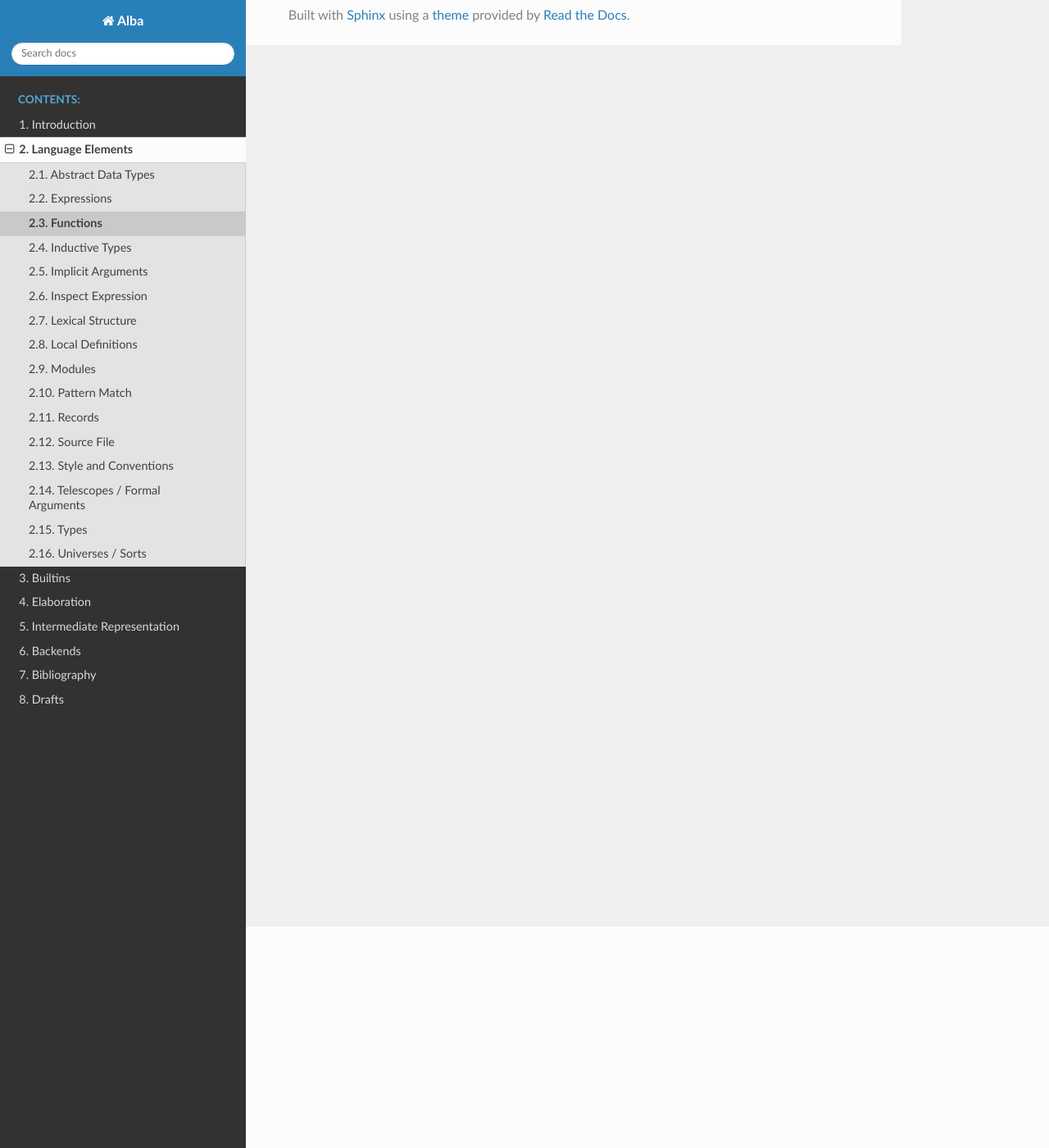
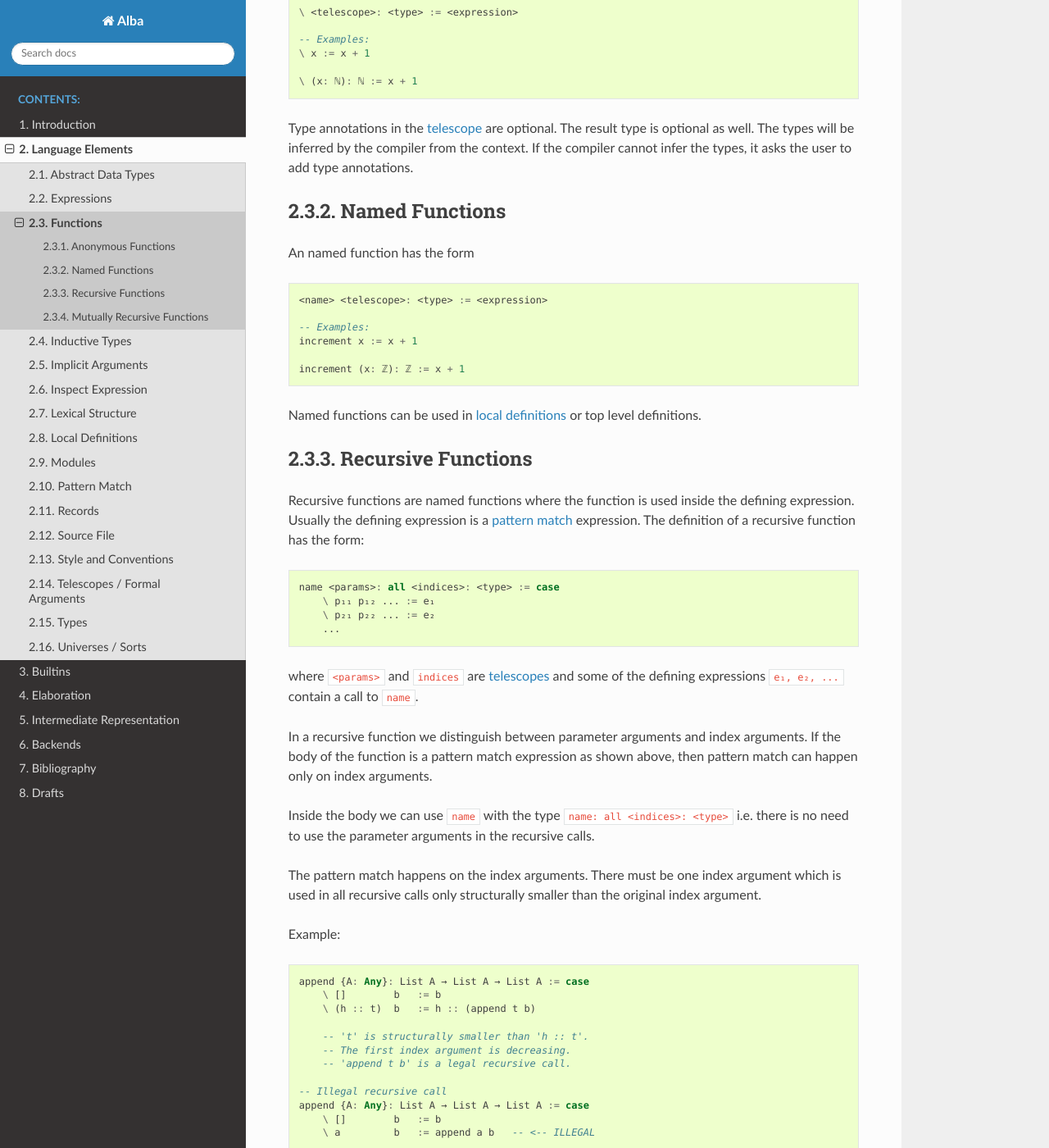
Before and after one commit to alba-lang/lang-spec, a Sphinx documentation site: the page built from sphinx/source/lang-elems/functions.rst, in a window 1280 px wide and 1400 px high, scrolled down 270 px. Shown: the whole window at 82% size. Built offline with Sphinx 7.4.7 and the Read the Docs theme 2.0.0, drawn with Linux system fonts in a browser that asks for light colours; some of the changed text lies outside the part shown.

Commit message:
Added content to 'Functions', 'Implicit Arguments' and 'Types'
	modified:   sphinx/source/lang-elems/functions.rst
	modified:   sphinx/source/lang-elems/implicit.rst
	modified:   sphinx/source/lang-elems/types.rst

```diff
--- a/sphinx/source/lang-elems/functions.rst
+++ b/sphinx/source/lang-elems/functions.rst
@@ -1,3 +1,130 @@
-****************************************
+.. _Functions:
+
+************************************************************
 Functions
-****************************************
+************************************************************
+
+
+
+Anonymous Functions
+============================================================
+
+An anonymous function is an expression of the form ::
+
+    \ <telescope>: <type> := <expression>
+
+    -- Examples:
+    \ x := x + 1
+
+    \ (x: ℕ): ℕ := x + 1
+
+Type annotations in the :ref:`telescope <Telescopes>` are optional. The result
+type is optional as well. The types will be inferred by the compiler from the
+context. If the compiler cannot infer the types, it asks the user to add type
+annotations.
+
+
+
+
+Named Functions
+============================================================
+
+An named function has the form ::
+
+    <name> <telescope>: <type> := <expression>
+
+    -- Examples:
+    increment x := x + 1
+
+    increment (x: ℤ): ℤ := x + 1
+
+Named functions can be used in :ref:`local definitions <Local Definitions>` or
+top level definitions.
+
+
+
+
+Recursive Functions
+============================================================
+
+
+Recursive functions are named functions where the function is used inside the
+defining expression. Usually the defining expression is a :ref:`pattern match
+<Pattern Match>` expression. The definition of a recursive function has the
+form::
+
+    name <params>: all <indices>: <type> := case
+        \ p₁₁ p₁₂ ... := e₁
+        \ p₂₁ p₂₂ ... := e₂
+        ...
+
+where ``<params>`` and ``indices`` are :ref:`telescopes <Telescopes>` and some
+of the defining expressions ``e₁, e₂, ...`` contain a call to ``name``.
+
+In a recursive function we distinguish between parameter arguments and index
+arguments. If the body of the function is a pattern match expression as shown
+above, then pattern match can happen only on index arguments.
+
+Inside the body we can use ``name`` with the type ``name: all <indices>:
+<type>`` i.e. there is no need to use the parameter arguments in the recursive
+calls.
+
+The pattern match happens on the index arguments. There must be one index
+argument which is used in all recursive calls only structurally smaller than the
+original index argument.
+
+Example::
+
+    append {A: Any}: List A → List A → List A := case
+        \ []        b   := b
+        \ (h :: t)  b   := h :: (append t b)
+
+        -- 't' is structurally smaller than 'h :: t'.
+        -- The first index argument is decreasing.
+        -- 'append t b' is a legal recursive call.
+
+    -- Illegal recursive call
+    append {A: Any}: List A → List A → List A := case
+        \ []        b   := b
+        \ a         b   := append a b   -- <-- ILLEGAL
+
+
+
+
+Mutually Recursive Functions
+============================================================
+
+A collection of functions can be mutually recursive ::
+
+    mutual <common-params> :=
+        name₁ <params₁>: all <indices₁>: <type₁> := case
+            ...
+            ...
+
+        name₂ <params₂>: all <indices₂>: <type₂> := case
+            ...
+            ...
+
+Example::
+
+    class Tree (A: Any) :=
+        node: A → List Tree → Tree
+
+
+    mutual {A: Any} :=
+        flipTree: Tree A → Tree A := case
+            \ (node a f) :=
+                node a (flipChildren f)
+        -- 'f' is structurally smaller than 'node a f'
+
+        flipChildren: List (Tree A): List (Tree A) := case
+            \ [] :=
+                []
+            \ (t :: f) :=
+                flipChildren f + [flipTree t]
+        -- 'f' is structurally smaller than 't :: f'
+        -- 't' is structurally smaller than 't :: f'
+
+With mutally recursive functions there is the same rule that each of the
+mutually recursive functions must have one index argument which is structurally
+decreasing on each call of one of the mutually recursive functions.
--- a/sphinx/source/lang-elems/types.rst
+++ b/sphinx/source/lang-elems/types.rst
@@ -4,7 +4,7 @@
 Types
 ************************************************************
 
-A type in head normal for is either a simple type or a function type. ::
+A type in head normal form is either a simple type or a function type. ::
 
     -- Simple types
     Prop
```
Also changed, not shown: sphinx/source/lang-elems/implicit.rst (+3 -21 lines).
